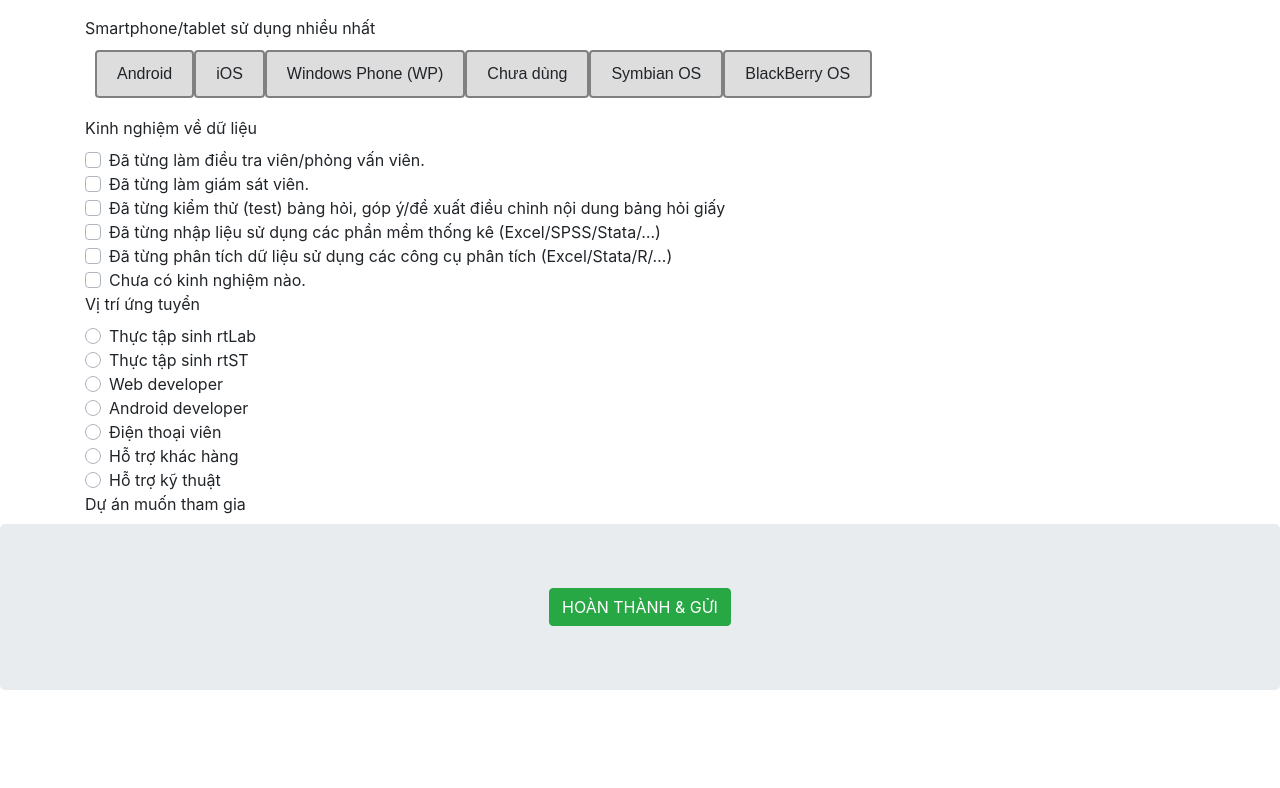
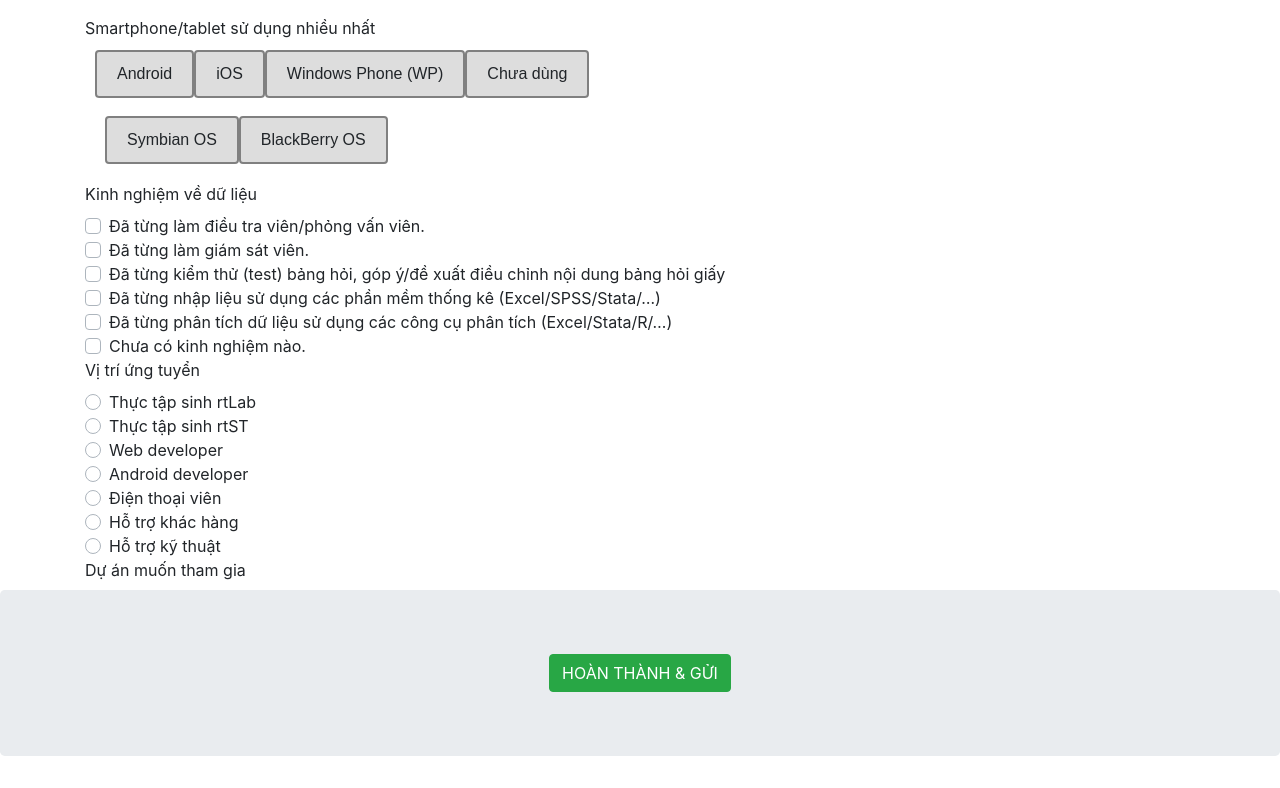
Before and after one commit to kelvinlien/reactjs-form, a React (Create React App) app: page / in a window 1280 px wide. Shown: the part 1682-2470 px from the top of the page. Before the commit the page ends 2404 px from the top, so only its background shows below. Built offline with nearby package versions, Linux system fonts and the light colour scheme.

Commit message:
Fea: modify the RadioInputGroup's purpose

```diff
--- a/src/Form.js
+++ b/src/Form.js
@@ -329,7 +329,7 @@ class Form extends React.Component{
 							<label htmlFor = 'spos-wp' >Windows Phone (WP)</label>
 							<input type="radio" value = 'none' name = 'sp-os' id='spos-none'/>
 							<label htmlFor = 'spos-none'>Chưa dùng</label>
-							<RadioInputGroup number = '2' values = {['Symbian', 'BOS']} ids = {['spos-sym', 'spos-bos']} innerHtmls = {['Symbian OS', 'BlackBerry OS']} onClick = {this.dummyFunction} inputClass ='' labelClass ='' name = 'sp-os' />
+							<RadioInputGroup number = '2' values = {['Symbian', 'BOS']} ids = {['spos-sym', 'spos-bos']} innerHtmls = {['Symbian OS', 'BlackBerry OS']} onClick = {this.dummyFunction} name = 'sp-os' />
 						</div>
 						<DataCheckBox/>
 						<DataRadioBox/>
--- a/src/RadioInputGroup.js
+++ b/src/RadioInputGroup.js
@@ -1,6 +1,8 @@
 import React from 'react';
 import RadioInput from './RadioInput';
 class RadioInputGroup extends React.Component
+//Input: a number of how many Radio Input should be created, an array of values, an array of ids, an array of innerHtmls, an onClick, a inputClass, a labelClass, a name
+//Usage: for radio section under education part and above data-experience part (radio-toolbar)
 {
 	// constructor(props)
 	// {
@@ -9,18 +11,18 @@ class RadioInputGroup extends React.Component
 	// 		number : this.props.number //seed data to control how many Radio Input should be returned
 	// 	};
 	// }
-	render() //Input: a number of how many Radio Input should be created, an array of values, an array of ids, an array of innerHtmls, an onClick, a inputClass, a labelClass, a name
+	render()
 	{
 		let i;
 		let returned = [];
 		for ( i = 0; i < this.props.number; i++)
 		{
-			returned.push(<RadioInput value = {this.props.values[i]} id = {this.props.ids[i]} innerHtml = {this.props.innerHtmls[i]} onClick = {this.props.onClick} inputClass = {this.props.inputClass} labelClass = {this.props.labelClass} name = {this.props.name}/>);
+			returned.push(<RadioInput value = {this.props.values[i]} id = {this.props.ids[i]} innerHtml = {this.props.innerHtmls[i]} onClick = {this.props.onClick} inputClass = '' labelClass = '' name = {this.props.name}/>);
 		}
 		return(
-			<>
+			<div className = 'radio-toolbar' name = {this.props.name} onChange = {this.props.onChange}>
 			{returned}
-			</>
+			</div>
 			);
 	}
 
```
